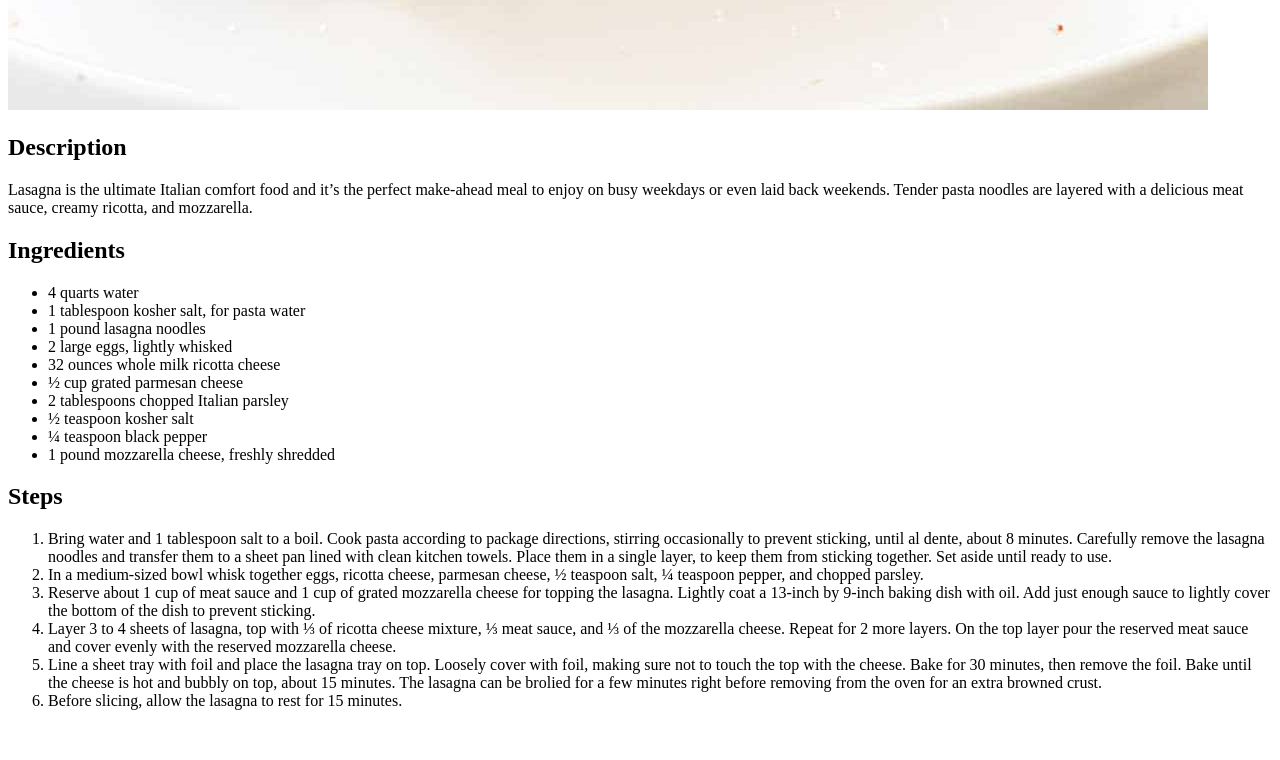
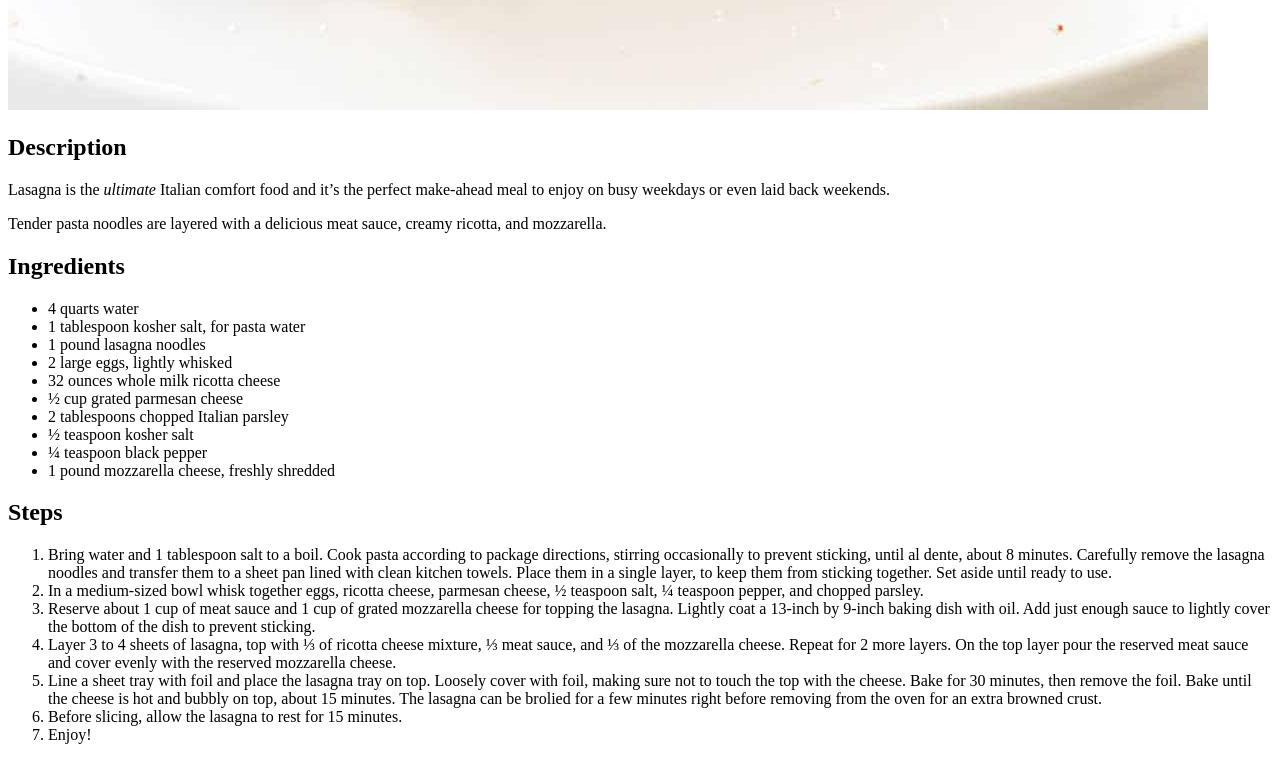
Before and after one commit to Messarthim/odin-recipes, a plain HTML site: page recipes/lasagna.html in a window 1280 px wide. Shown: the part 1170-1930 px from the top of the page. Before the commit the page ends 1896 px from the top, so only its background shows below. Drawn offline with Linux system fonts and the light colour scheme.

Commit message:
Add HTML styling

```diff
--- a/recipes/lasagna.html
+++ b/recipes/lasagna.html
@@ -12,7 +12,8 @@
     <img src="./images/lasagna.jpg" alt="It's a lasagna">
 
     <h2>Description</h2>
-    <p>Lasagna is the ultimate Italian comfort food and it’s the perfect make-ahead meal to enjoy on busy weekdays or even laid back weekends. Tender pasta noodles are layered with a delicious meat sauce, creamy ricotta, and mozzarella.</p>
+    <p>Lasagna is the <em>ultimate</em> Italian comfort food and it’s the perfect make-ahead meal to enjoy on busy weekdays or even laid back weekends.</p>
+    <p> Tender pasta noodles are layered with a delicious meat sauce, creamy ricotta, and mozzarella.</p>
 
     <h2>Ingredients</h2>
     <ul>
@@ -36,6 +37,7 @@
         <li>Layer 3 to 4 sheets of lasagna, top with ⅓ of ricotta cheese mixture, ⅓ meat sauce, and ⅓ of the mozzarella cheese. Repeat for 2 more layers. On the top layer pour the reserved meat sauce and cover evenly with the reserved mozzarella cheese.</li>
         <li>Line a sheet tray with foil and place the lasagna tray on top. Loosely cover with foil, making sure not to touch the top with the cheese. Bake for 30 minutes, then remove the foil. Bake until the cheese is hot and bubbly on top, about 15 minutes.  The lasagna can be brolied for a few minutes right before removing from the oven for an extra browned crust.</li>
         <li>Before slicing, allow the lasagna to rest for 15 minutes.</li>
+        <li>Enjoy!</li>
     </ol>
 </body>
 </html>
```
Also changed, not shown: recipes/old-fashioned.html (+1 -1 lines), recipes/sandwich.html (+1 -1 lines).
